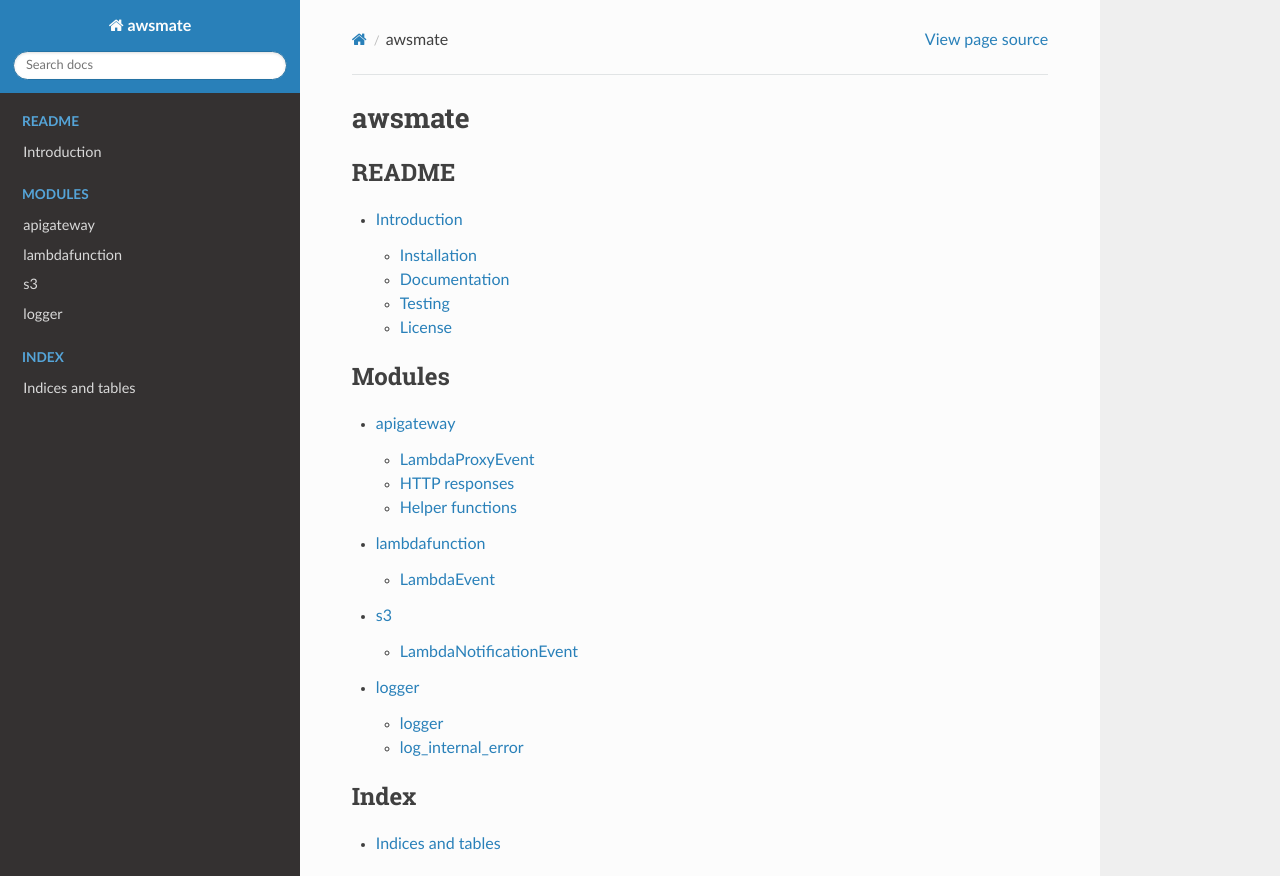
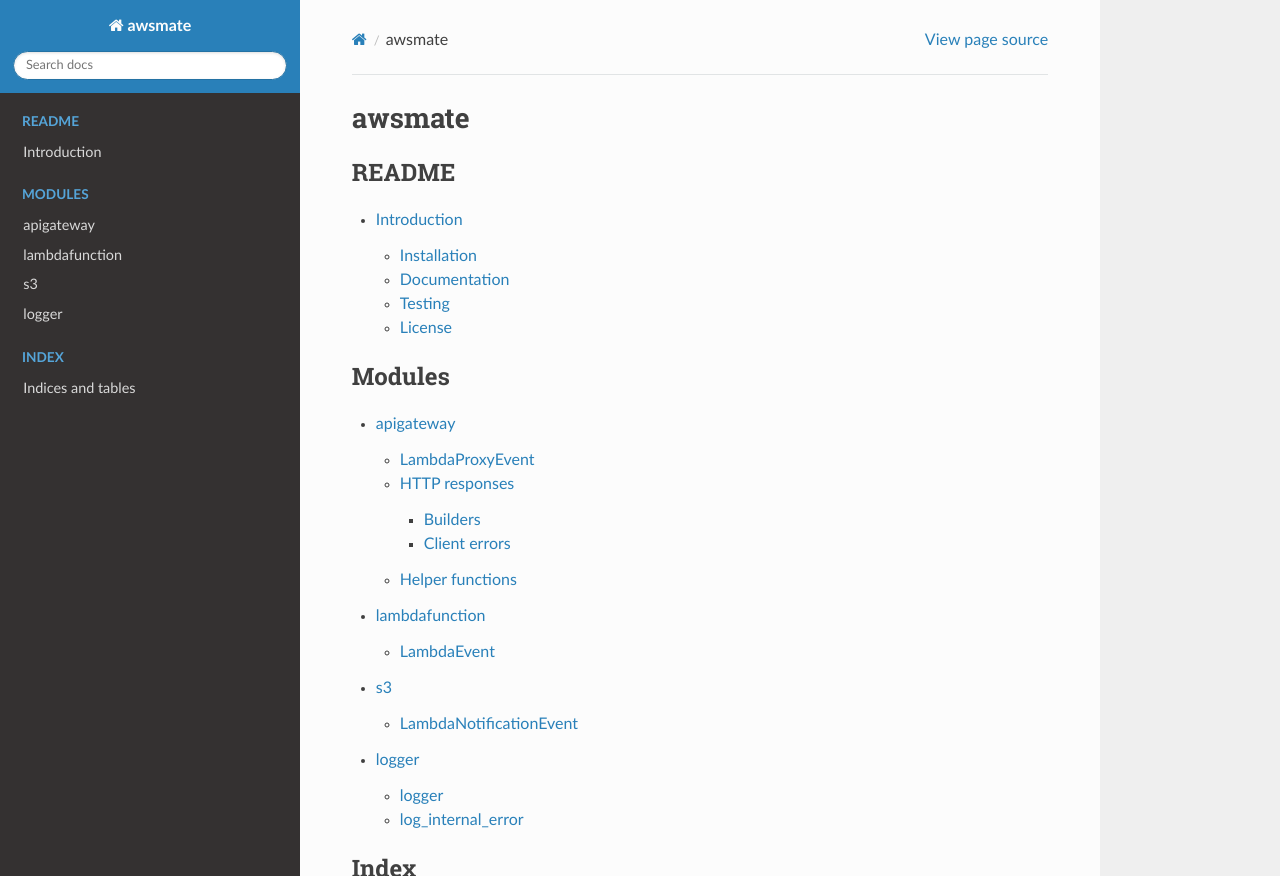
Before and after one commit to shlublu/awsmate, a Sphinx documentation site: the page built from docs/source/index.rst, in a window 1280 px wide and 1241 px high, cut to the strip 0-876 px from the top of the window. Built offline with Sphinx 7.4.7 and the Read the Docs theme 2.0.0, drawn with Linux system fonts in a browser that asks for light colours.

Commit message:
Documentation: layout test

```diff
--- a/docs/source/apigateway.rst
+++ b/docs/source/apigateway.rst
@@ -10,9 +10,15 @@ LambdaProxyEvent
 HTTP responses
 --------------
 
+Builders
+~~~~~~~~
+
 .. autofunction:: awsmate.apigateway.build_http_response
 .. autofunction:: awsmate.apigateway.build_http_server_error_response
 .. autofunction:: awsmate.apigateway.build_http_client_error_response
+
+Client errors
+~~~~~~~~~~~~~
 
 .. autoexception:: awsmate.apigateway.HttpClientError
 .. autoexception:: awsmate.apigateway.HttpBadRequestError
--- a/docs/source/lambdafunction.rst
+++ b/docs/source/lambdafunction.rst
@@ -2,7 +2,7 @@ lambdafunction
 ==============
 
 LambdaEvent
-----------------
+-----------
 
 .. autoclass:: awsmate.lambdafunction.LambdaEvent
 .. autoexception:: awsmate.lambdafunction.AwsEventSpecificationError
```
